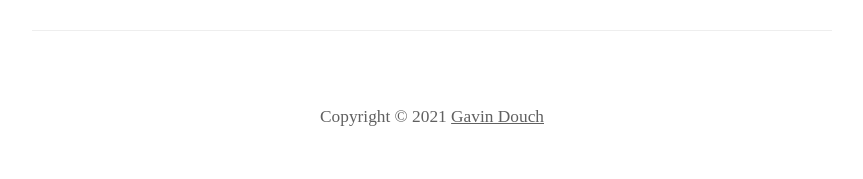
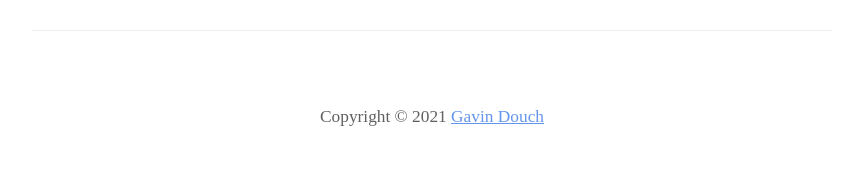
Before and after one commit to Coedice/codeSmells, a Jekyll site: the page built from index.html, in a window 1280 px wide. Shown: the part 2332-2511 px from the top of the page, without its empty margins (208-1071 px from the left). Built offline with Jekyll 4.4.1, drawn with Linux system fonts in a browser that asks for light colours.

Commit message:
Allowed link to gavindou.ch to use accent colour

```diff
--- a/_sass/main.scss
+++ b/_sass/main.scss
@@ -1,8 +1,9 @@
 $black: black;
-$element_background: #f9f9f9;
-$element_background_hover: #f5f5f5;
+$element_background_color: #f9f9f9;
+$element_background_hover_color: #f5f5f5;
 $border_color: #eee;
 $light_text_color: #606060;
+$accent_color: cornflowerblue;
 
 * {
   font-family: "Times New Roman", "Times", serif;
@@ -10,7 +11,7 @@ $light_text_color: #606060;
 }
 
 p > a {
-  color: cornflowerblue;
+  color: $accent_color;
 }
 
 body {
@@ -43,7 +44,7 @@ h1, h2, h3 {
 }
 
 #definition {
-  background: $element_background;
+  background: $element_background_color;
   padding: 20px;
   border: 1px solid $border_color;
   line-height: 20px;
@@ -58,7 +59,7 @@ h1, h2, h3 {
 	  font-size: 0.7em;
 	  font-family: "Helvetica Neue", Helvetica, Arial, sans-serif;
 	  font-weight: normal;
-	  color: $element_background;
+	  color: $element_background_color;
 	}
   }
 
@@ -81,7 +82,7 @@ h2 {
 	width: calc(50% - 26px);
 	font-weight: 100;
 	font-size: 90%;
-	background: $element_background;
+	background: $element_background_color;
 	display: inline-flex;
 	color: #333;
 	text-decoration: none;
@@ -95,7 +96,7 @@ h2 {
 
 	&:hover {
 	  color: $black;
-	  background: $element_background_hover;
+	  background: $element_background_hover_color;
 	  border-left: 1px solid $black;
 	}
 
@@ -111,10 +112,11 @@ h2 {
 #footer {
   text-align: center;
   margin: 70px 0 50px 0;
-}
+  color: $light_text_color;
 
-#footer, #footer * {
-  color: $light_text_color;
+  noscript {
+	color: $light_text_color
+  }
 }
 
 .highlight {
@@ -130,11 +132,12 @@ h2 {
 
 #path {
   font-size: 80%;
-	padding: 5px;
-}
+  padding: 5px;
+  color: $light_text_color;
 
-#path, #path * {
-  color: $light_text_color;
+  * {
+	color: $light_text_color;
+  }
 }
 
 #smellHeading {
@@ -173,11 +176,11 @@ h2 {
 	padding: 15px;
 	border-radius: 10px;
 	display: block;
-	background-color: $element_background;
+	background-color: $element_background_color;
 	text-decoration: none;
 
 	&:hover {
-	  background: $element_background_hover;
+	  background: $element_background_hover_color;
 	  border: 1px solid black;
 	}
 
```
